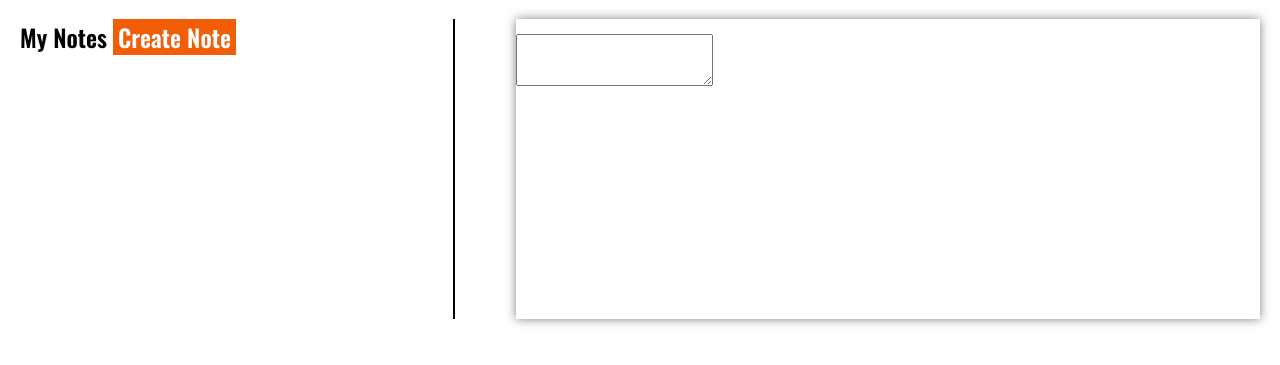
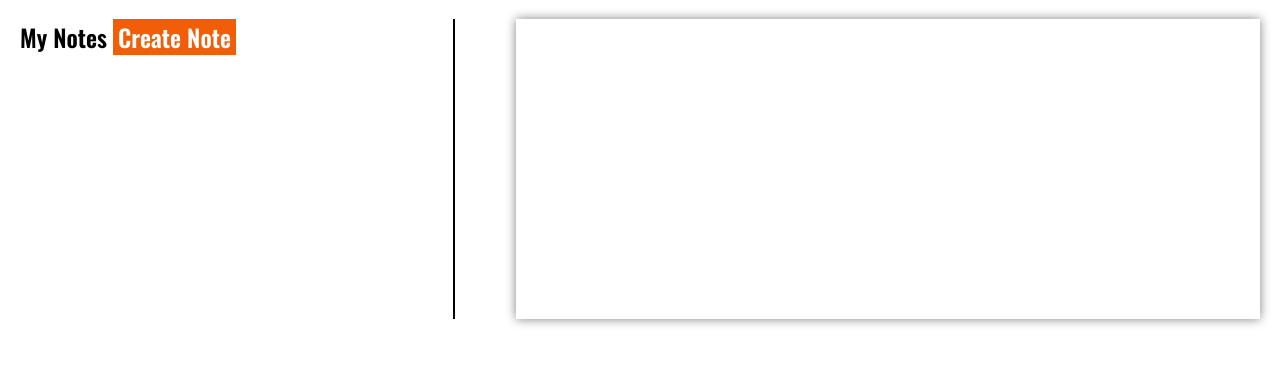
Before and after one commit to compiuta/write-it, a plain HTML site: page index.html in a window 1280 px wide. Shown: the part 81-446 px from the top of the page. Drawn offline with nearby package versions, Linux system fonts and the light colour scheme.

Commit message:
add textarea styles for edit mode

```diff
--- a/css/write-it-styles.css
+++ b/css/write-it-styles.css
@@ -41,6 +41,12 @@
     cursor: pointer;
     border: 0;
     text-decoration: none;
+}
+
+.notes-body__save-edit {
+    align-self: flex-start;
+    margin: 4px;
+    padding: 4px;
 }
 
 .create-note-modal {
@@ -105,6 +111,8 @@
     min-height: 300px;
     max-height: 500px;
     overflow: auto;
+    display: flex;
+    flex-direction: column;
 }
 
 .notes-title {
@@ -118,12 +126,25 @@
 .notes-body {
     margin: 0;
     padding: 10px;
+    flex:1 1 auto;
+    resize: none;
+    font-family: Oswald, sans-serif;
+    color: #000;
+    font-size: 16px;
+}
+
+.read-mode {
+    border: none;
+    background-color: transparent;
+
+    outline: none;
 }
 
 .notes-viewer-header {
     padding: 0 10px;
     display: flex;
     align-items: center;
+    flex-wrap: wrap;
 }
 
 .vertical-divider {
```
